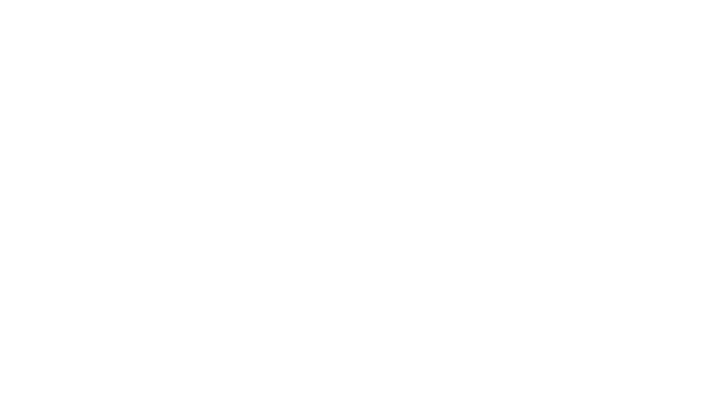
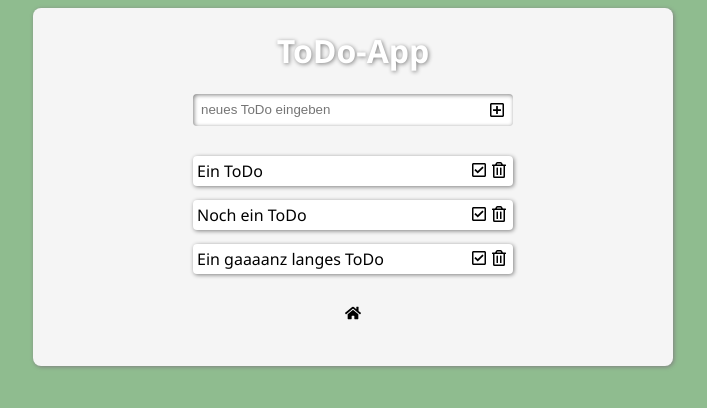
Before and after one commit to cfriderici/21-react-todo-app, a React (Create React App) app: page / in a window 1280 px wide. Shown: the top 408 px of the page, without its empty margins (287-994 px from the left). Built offline with nearby package versions, Linux system fonts and the light colour scheme.

Commit message:
exercises 24.09.22

```diff
--- a/package.json
+++ b/package.json
@@ -8,7 +8,9 @@
     "@testing-library/user-event": "^13.5.0",
     "react": "^18.2.0",
     "react-dom": "^18.2.0",
+    "react-icons": "^4.4.0",
     "react-scripts": "5.0.1",
+    "uuid": "^9.0.0",
     "web-vitals": "^2.1.4"
   },
   "scripts": {
--- a/src/App.css
+++ b/src/App.css
@@ -0,0 +1,99 @@
+* {
+    box-sizing: border-box;
+}
+
+body {
+    font-family: 'Segoe UI', Tahoma, Geneva, Verdana, sans-serif;
+    background-color: darkseagreen;
+}
+
+.img-wrapper{
+    /* background-color: rgba(250, 250, 0, 0.2); */
+    display: flex;
+    padding: 2px 2px 2px 10px;
+}
+.img-wrapper:hover {
+    cursor: pointer;
+}
+
+.App{
+    /* background-color: rgba(250, 250, 0, 0.2); */
+    background-color: whitesmoke;
+    display: flex;
+    flex-direction: column;
+    align-items: center;
+    width: 50vw;
+    margin: 0 auto;
+    border-radius: 8px;
+    box-shadow: 1px 1px 4px gray;
+}
+
+.headline {
+    color: white;
+    text-shadow: 1px 1px 4px gray; ;
+    width: 50%;
+    text-align: center;
+}
+
+/* Input */
+.input-wrapper {
+    background-color: white;
+    width: 50%;
+    display: flex;
+    flex-direction: row;
+    justify-content: space-between;
+    align-items: center;
+    border-radius: 4px;
+    box-shadow: inset 1px 1px 4px gray;
+    padding: 6px;
+    margin-bottom: 30px;
+}
+.input-field {
+    background-color: transparent;
+    /* background-color: rgba(0, 250, 0, 0.2); */
+    width: 100%;
+    border: none;
+    outline: none;
+}
+.input-img {
+    /* background-color: rgba(0, 250, 0, 0.2); */
+}
+
+
+/* ToDos */
+.todo-wrapper {
+    /* background-color: rgba(250, 250, 0, 0.2); */
+    width: 50%;
+    margin-bottom: 30px;
+}
+.todo {
+    background-color: white;
+    display: flex;
+    justify-content: space-between;
+    margin-bottom: 14px;
+    border-radius: 4px;
+    box-shadow: 1px 1px 4px gray;
+    padding: 4px;
+    /* width: 80%; */
+}
+.todo:last-of-type {
+    margin-bottom: 0;
+}
+
+.todo-undone {
+    /* background-color: rgba(250, 250, 0, 0.2); */
+    display: none;
+    margin-right: 4px;
+}
+.todo-done {
+    /* background-color: rgba(250, 250, 0, 0.2); */
+    margin-right: 4px;
+}
+.todo-delete {
+    /* background-color: rgba(250, 250, 0, 0.2); */
+}
+
+.footer {
+    /* background-color: rgba(250, 0, 0, 0.2); */
+    margin-bottom: 40px;
+}
--- a/src/App.js
+++ b/src/App.js
@@ -1,8 +1,51 @@
 import './App.css';
 
+// components einbinden
+import Headline from './components/Headline';
+import Todo from './components/Todo';
+import Input from './components/Input';
+import Footer from './components/Footer';
+
+// uuid einbinden für einzigartige ids in .json
+import { v4 as uuidv4 } from 'uuid';
+
+// Array einbinden
+const todoArray =[
+  {
+    id: uuidv4(),
+    text: "Ein ToDo",
+    done: false
+  },
+  {
+    id: uuidv4(),
+    text: "Noch ein ToDo",
+    done: false
+  },
+  {
+  id: uuidv4(),
+  text: "Ein gaaaanz langes ToDo",
+  done: false
+  }
+]
+
+
+// App
 function App() {
   return (
     <div className="App">
+
+      <Headline />
+      <Input />
+
+      <div className='todo-wrapper'>
+        {
+          todoArray.map(e => (
+            <Todo title={e.text} key={e.id}/>
+          ))
+        }
+      </div>
+
+      <Footer />
 
     </div>
   );
--- /dev/null
+++ b/src/components/Footer.js
@@ -0,0 +1,9 @@
+import { FaHome } from "react-icons/fa";
+
+const Footer = () => {
+    return (
+        <div className="footer"><FaHome /></div>
+    );
+}
+
+export default Footer;
--- /dev/null
+++ b/src/components/Headline.js
@@ -0,0 +1,7 @@
+const Headline = () => {
+    return (
+        <h1 className="headline">ToDo-App</h1>
+    );
+}
+
+export default Headline;
--- /dev/null
+++ b/src/components/Input.js
@@ -0,0 +1,33 @@
+// import React from "react";  ?!?
+import { FaRegPlusSquare } from "react-icons/fa";
+
+
+//useRef-Hook für Datenabfrage einfügen
+import { useRef } from "react";
+
+
+
+
+
+const Input = () => {
+
+    // den Hoock in einer const definieren
+    const todoNameRef = useRef();
+
+    // onKlick-Funktion definieren --> sie muss im selben element wie der useRef sein
+    const handleAddClick = () => {
+        console.log(todoNameRef.current.value);
+        todoNameRef.current.value = "";
+    }
+
+    return (
+        <div className="input-wrapper">
+            <input className="input-field" placeholder="neues ToDo eingeben" ref={todoNameRef}></input>
+            <div className="img-wrapper">
+                <FaRegPlusSquare className="input-img" onClick={handleAddClick} />
+            </div>
+        </div>
+    );
+}
+
+export default Input;
--- /dev/null
+++ b/src/components/Todo.js
@@ -0,0 +1,35 @@
+// FontAwesome einbinden
+import { FaRegTrashAlt } from "react-icons/fa";
+import { FaRegSquare} from "react-icons/fa";
+import { FaRegCheckSquare } from "react-icons/fa";
+
+
+//useRef-Hook für Datenabfrage einfügen
+import { useRef } from "react";
+
+
+
+const Todo = ({title}) => {
+
+    // den Hoock in einer const definieren
+    const todoDeleteRef = useRef();
+
+    // onKlick-Funktion definieren --> sie muss im selben element wie der useRef sein
+    const handleDeleteClick = () => {
+        console.log(todoDeleteRef.current.children[2]);
+    }
+
+
+    return (
+        <div className="todo">
+            {title}
+            <div className="img-wrapper" ref={todoDeleteRef}>
+                <FaRegSquare className="todo-undone" />
+                <FaRegCheckSquare className="todo-done" />
+                <FaRegTrashAlt className="input-delete" onClick={handleDeleteClick} />
+            </div>
+        </div>
+    );
+}
+
+export default Todo;
```
Also changed, not shown: 1 other file (tests, documents, lock files or other folders).
